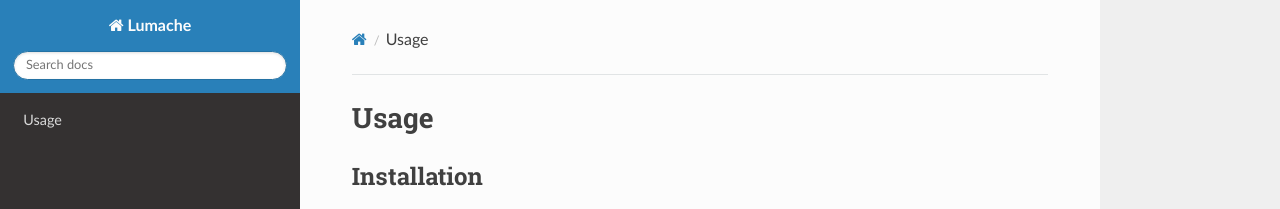
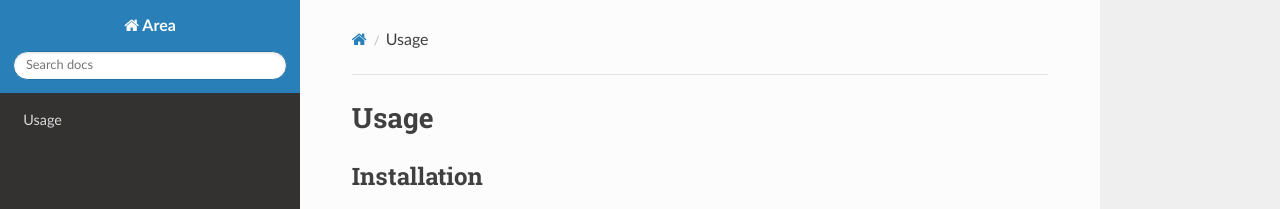
Before and after one commit to sabry134/Area-Documentation, a Sphinx documentation site: the page built from docs/source/usage.rst, in a window 1280 px wide. Shown: the top 209 px of the page. Built offline with Sphinx 7.4.7 and the Read the Docs theme 2.0.0, drawn with Linux system fonts in a browser that asks for light colours; pages that are not in the unit, such as notebooks, are missing from menus.

Commit message:
Update conf.py

```diff
--- a/docs/source/conf.py
+++ b/docs/source/conf.py
@@ -2,7 +2,7 @@
 
 # -- Project information
 
-project = 'Lumache'
+project = 'Area'
 copyright = '2021, Graziella'
 author = 'Graziella'
 
```
